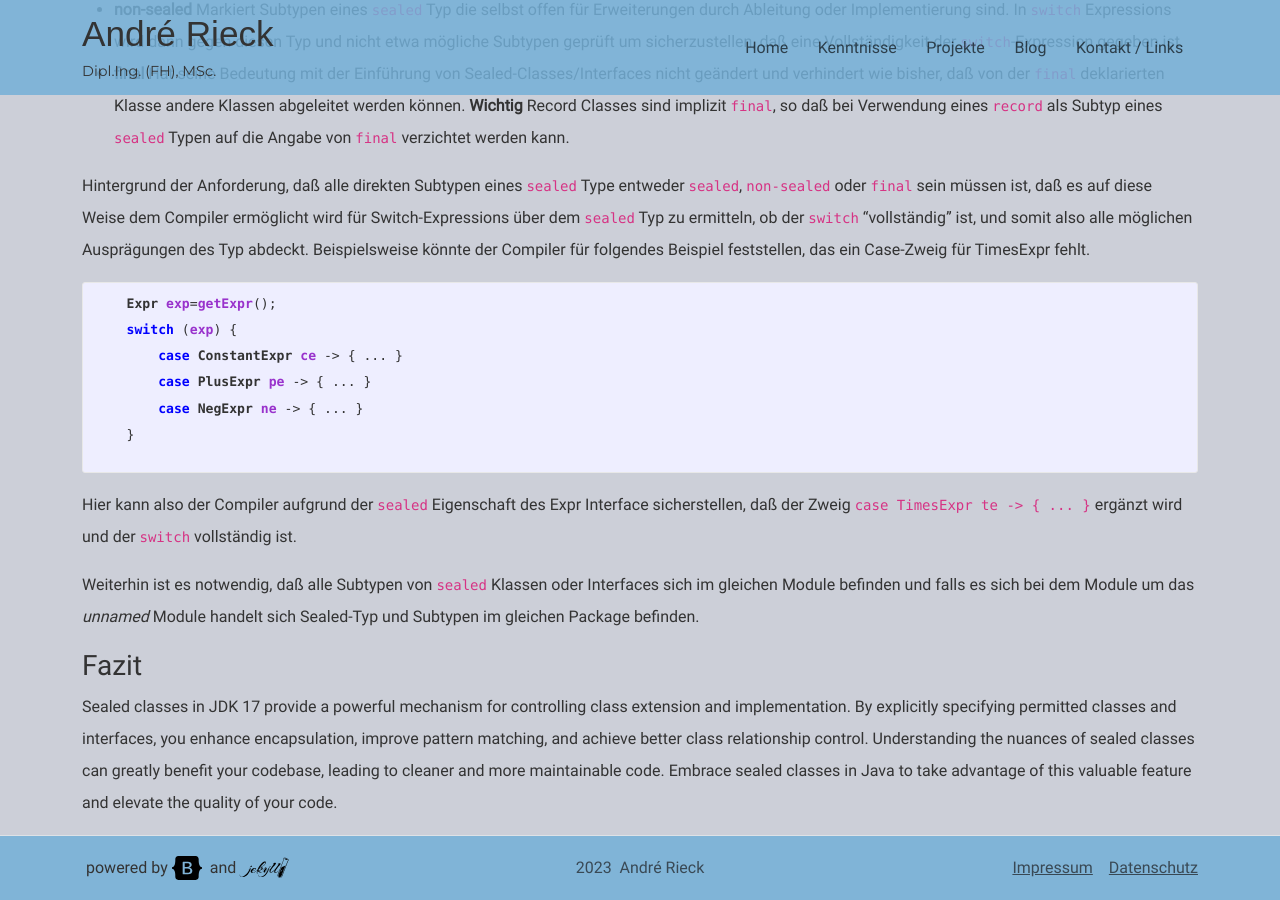
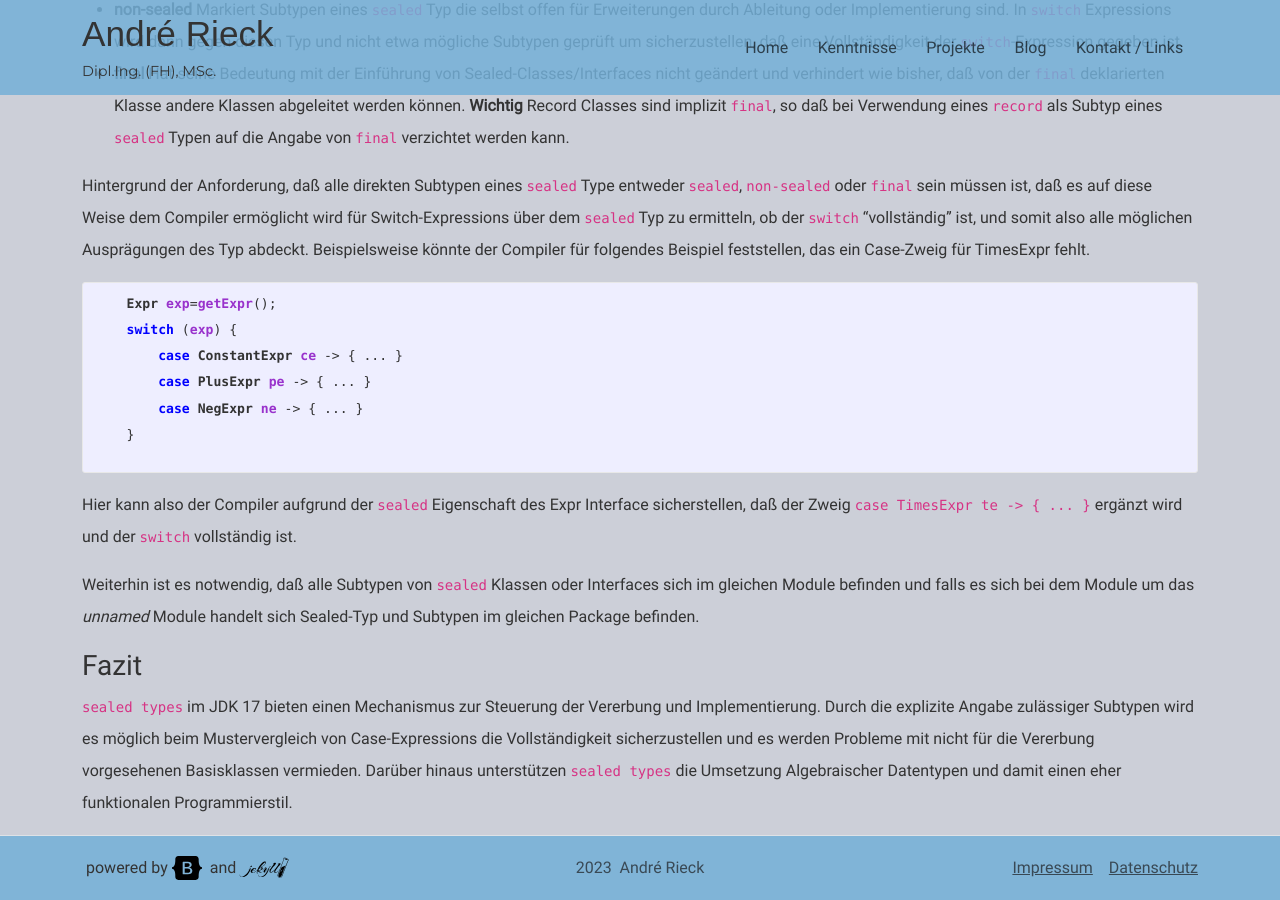
Before and after one commit to riandree/andre-rieck, a Jekyll site: the page built from site/_posts/2023-11-01-sealed-types.markdown, in a window 1280 px wide and 900 px high, scrolled down 1385 px. Built offline with Jekyll 4.4.1, drawn with Linux system fonts in a browser that asks for light colours.

Commit message:
Fazit f sealed types artikel

```diff
--- a/site/_posts/2023-11-01-sealed-types.markdown
+++ b/site/_posts/2023-11-01-sealed-types.markdown
@@ -63,4 +63,4 @@ Weiterhin ist es notwendig, daß alle Subtypen von `sealed` Klassen oder Interfa
 
 ### Fazit
 
-Sealed classes in JDK 17 provide a powerful mechanism for controlling class extension and implementation. By explicitly specifying permitted classes and interfaces, you enhance encapsulation, improve pattern matching, and achieve better class relationship control. Understanding the nuances of sealed classes can greatly benefit your codebase, leading to cleaner and more maintainable code. Embrace sealed classes in Java to take advantage of this valuable feature and elevate the quality of your code.
+`sealed types` im JDK 17 bieten einen Mechanismus zur Steuerung der Vererbung und Implementierung. Durch die explizite Angabe zulässiger Subtypen  wird es möglich beim Mustervergleich von Case-Expressions die Vollständigkeit sicherzustellen und es werden Probleme mit nicht für die Vererbung vorgesehenen Basisklassen vermieden. Darüber hinaus unterstützen `sealed types` die Umsetzung Algebraischer Datentypen und damit einen eher funktionalen Programmierstil.
```
